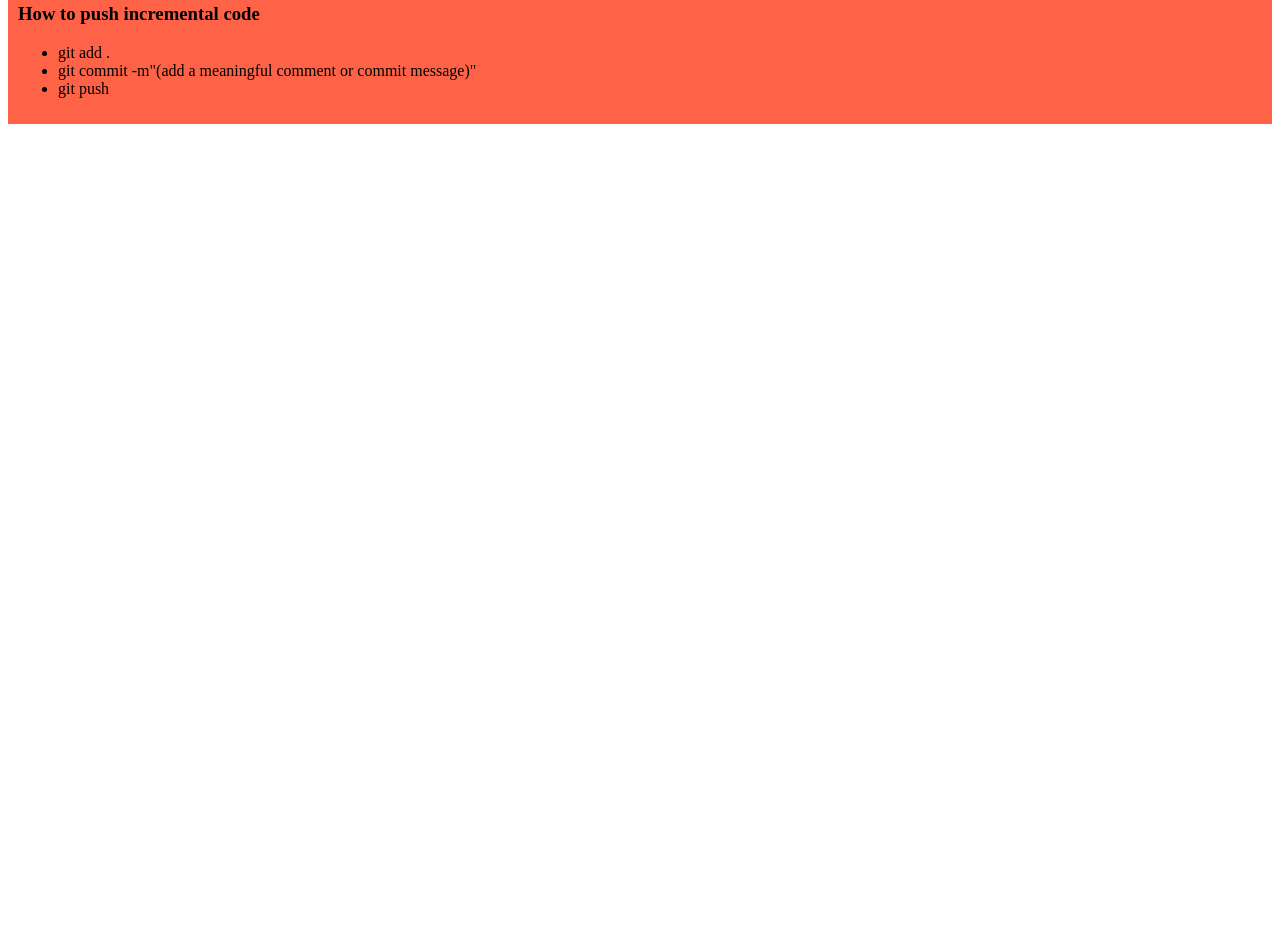
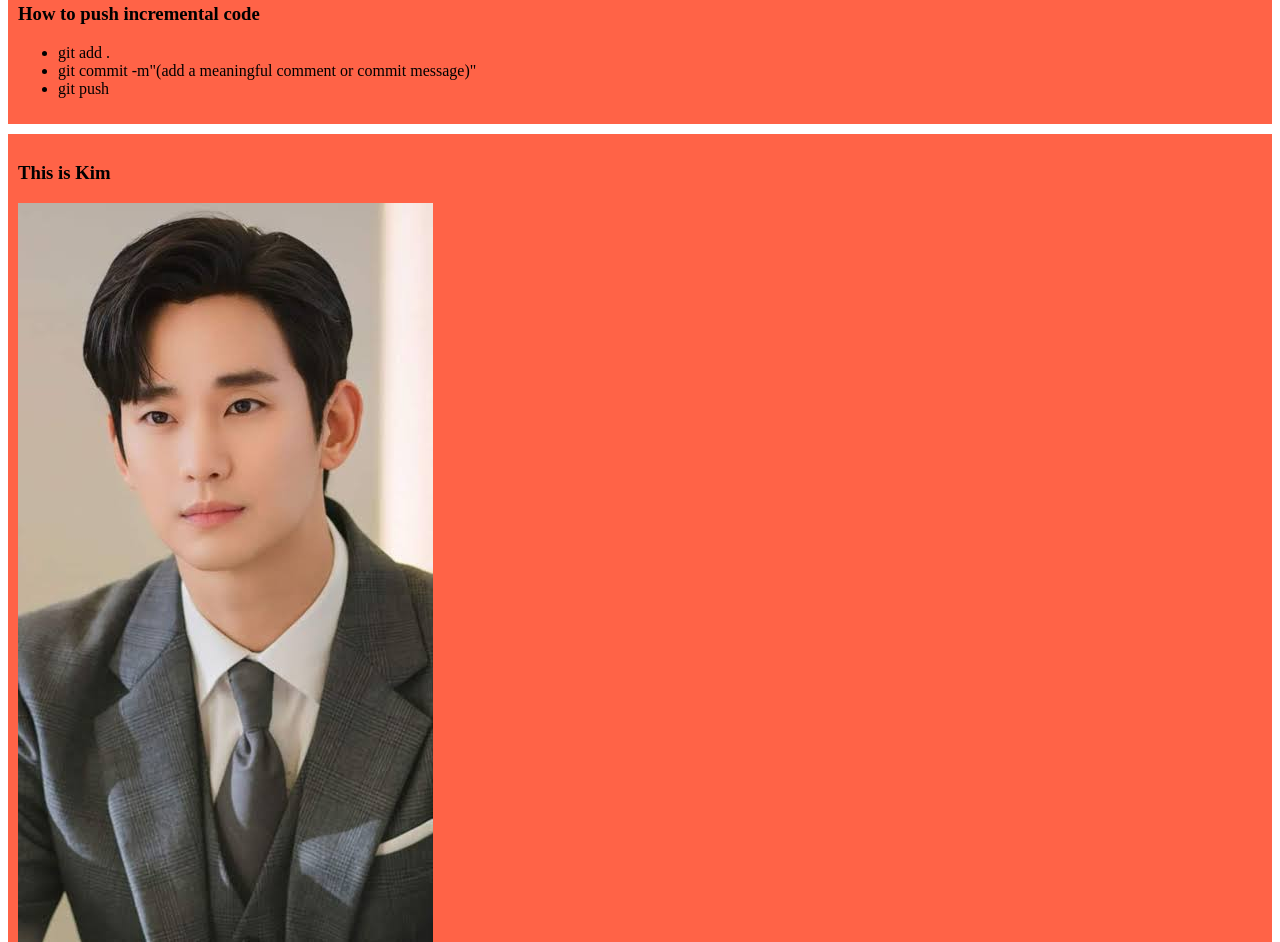
Before and after one commit to tsbarbhuiya/my-simple-website, a plain HTML site: page index.html in a window 1280 px wide. Shown: the part 458-1400 px from the top of the page. Before the commit the page ends 800 px from the top, so only its background shows below. Drawn offline with Linux system fonts and the light colour scheme.

Commit message:
added a Kim Photo

```diff
--- a/index.html
+++ b/index.html
@@ -27,5 +27,9 @@
             <li>git push</li>
         </ul>
     </div>
+    <div>
+        <h3>This is Kim</h3>
+        <img src="/images/kim.jpg" alt="">
+    </div>
 </body>
 </html>
```
Also changed, not shown: images/kim.jpg (added).
